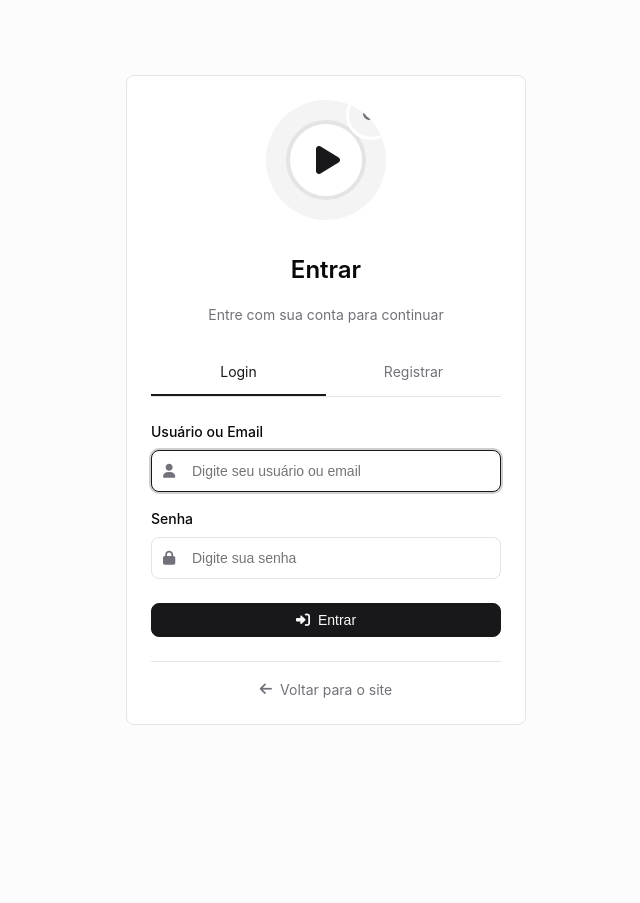
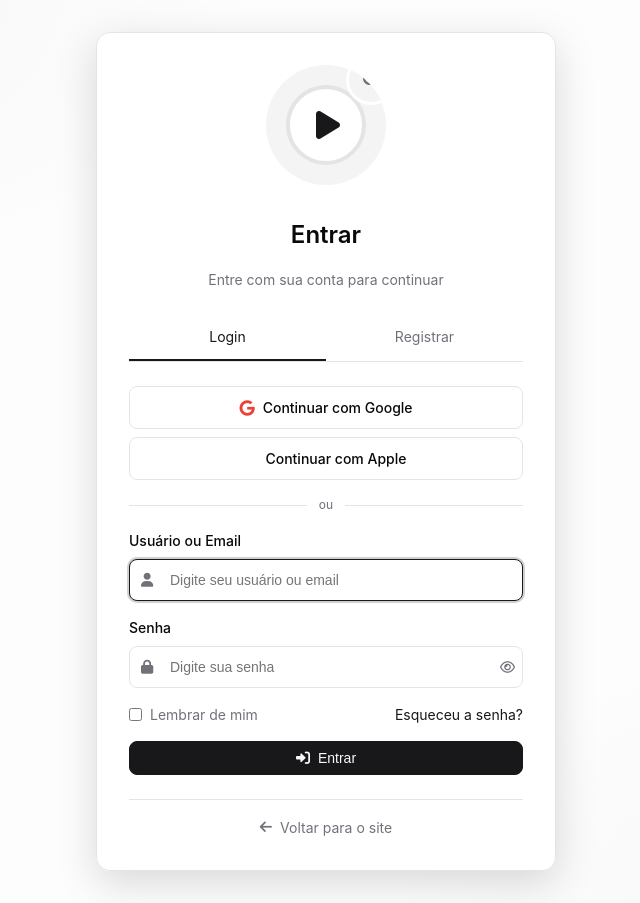
Before and after one commit to spanknibo-cmyk/Renx-Play, a PHP site: page /auth.php in a window 1280 px wide. Shown: the whole page, without its empty margins (314-954 px from the left). Before the commit the page ends 725 px from the top, so only its background shows below. Run offline with PHP 8.4, Linux system fonts and the light colour scheme.

Commit message:
Enhance auth UI with social login, password toggle, and styling
Co-authored-by: lofaxa7215 <lofaxa7215@modeapk.com>

```diff
--- a/auth.php
+++ b/auth.php
@@ -80,7 +80,7 @@ if ($action === 'register' && $_SERVER['REQUEST_METHOD'] === 'POST') {
                     </div>
                 </div>
 
-                <h2><?= $action === 'register' ? 'Entrar' : 'Entrar' ?></h2>
+                <h2><?= $action === 'register' ? 'Criar conta' : 'Entrar' ?></h2>
                 <p style="color: hsl(var(--muted-foreground)); margin-bottom: 1.5rem; font-size: 0.875rem;">
                     Entre com sua conta para continuar
                 </p>
@@ -92,6 +92,12 @@ if ($action === 'register' && $_SERVER['REQUEST_METHOD'] === 'POST') {
             </div>
 
             <?= $message ?>
+
+            <div class="social-login">
+                <a href="#" class="btn btn-social btn-google"><i class="fab fa-google"></i> Continuar com Google</a>
+                <a href="#" class="btn btn-social btn-apple"><i class="fab fa-apple"></i> Continuar com Apple</a>
+            </div>
+            <div class="auth-divider"><span>ou</span></div>
 
             <?php if ($action === 'login'): ?>
                 <form method="POST" class="auth-form">
@@ -108,9 +114,17 @@ if ($action === 'register' && $_SERVER['REQUEST_METHOD'] === 'POST') {
                     <div class="form-group">
                         <label for="password">Senha</label>
                         <div style="position: relative;">
-                            <input type="password" id="password" name="password" placeholder="Digite sua senha" required style="padding-left: 2.5rem;">
+                            <input type="password" id="password" name="password" placeholder="Digite sua senha" required style="padding-left: 2.5rem; padding-right: 2.25rem;">
                             <i class="fas fa-lock" style="position: absolute; left: 0.75rem; top: 50%; transform: translateY(-50%); color: hsl(var(--muted-foreground)); font-size: 0.875rem;"></i>
+                            <button type="button" class="toggle-password" data-target="#password" aria-label="Mostrar senha" style="position: absolute; right: 0.5rem; top: 50%; transform: translateY(-50%); background: none; border: none; color: hsl(var(--muted-foreground)); cursor: pointer;"><i class="far fa-eye"></i></button>
                         </div>
+                    </div>
+
+                    <div class="remember-forgot" style="display: flex; align-items: center; justify-content: space-between; margin-bottom: 0.5rem;">
+                        <label class="checkbox" style="display: inline-flex; align-items: center; gap: 0.5rem; color: hsl(var(--muted-foreground)); font-size: 0.875rem;">
+                            <input type="checkbox" name="remember" style="accent-color: hsl(var(--primary));"> Lembrar de mim
+                        </label>
+                        <a href="#" class="forgot-link" style="color: hsl(var(--ring)); text-decoration: none; font-size: 0.875rem;">Esqueceu a senha?</a>
                     </div>
 
                     <button type="submit" class="btn btn-primary" style="width: 100%; margin-top: 0.5rem;">
@@ -139,18 +153,20 @@ if ($action === 'register' && $_SERVER['REQUEST_METHOD'] === 'POST') {
                     </div>
 
                     <div class="form-group">
-                        <label for="password">Senha</label>
+                        <label for="reg_password">Senha</label>
                         <div style="position: relative;">
-                            <input type="password" id="password" name="password" placeholder="Crie uma senha" required style="padding-left: 2.5rem;">
+                            <input type="password" id="reg_password" name="password" placeholder="Crie uma senha" required style="padding-left: 2.5rem; padding-right: 2.25rem;">
                             <i class="fas fa-lock" style="position: absolute; left: 0.75rem; top: 50%; transform: translateY(-50%); color: hsl(var(--muted-foreground)); font-size: 0.875rem;"></i>
+                            <button type="button" class="toggle-password" data-target="#reg_password" aria-label="Mostrar senha" style="position: absolute; right: 0.5rem; top: 50%; transform: translateY(-50%); background: none; border: none; color: hsl(var(--muted-foreground)); cursor: pointer;"><i class="far fa-eye"></i></button>
                         </div>
                     </div>
 
                     <div class="form-group">
                         <label for="confirm_password">Confirmar Senha</label>
                         <div style="position: relative;">
-                            <input type="password" id="confirm_password" name="confirm_password" placeholder="Confirme sua senha" required style="padding-left: 2.5rem;">
+                            <input type="password" id="confirm_password" name="confirm_password" placeholder="Confirme sua senha" required style="padding-left: 2.5rem; padding-right: 2.25rem;">
                             <i class="fas fa-lock" style="position: absolute; left: 0.75rem; top: 50%; transform: translateY(-50%); color: hsl(var(--muted-foreground)); font-size: 0.875rem;"></i>
+                            <button type="button" class="toggle-password" data-target="#confirm_password" aria-label="Mostrar senha" style="position: absolute; right: 0.5rem; top: 50%; transform: translateY(-50%); background: none; border: none; color: hsl(var(--muted-foreground)); cursor: pointer;"><i class="far fa-eye"></i></button>
                         </div>
                     </div>
 
@@ -177,6 +193,19 @@ if ($action === 'register' && $_SERVER['REQUEST_METHOD'] === 'POST') {
             if (firstInput) {
                 firstInput.focus();
             }
+
+            // Toggle mostrar/ocultar senha
+            document.querySelectorAll('.toggle-password').forEach(function(btn) {
+                var selector = btn.getAttribute('data-target');
+                var input = document.querySelector(selector);
+                btn.addEventListener('click', function() {
+                    if (!input) return;
+                    var isPwd = input.getAttribute('type') === 'password';
+                    input.setAttribute('type', isPwd ? 'text' : 'password');
+                    var icon = btn.querySelector('i');
+                    if (icon) icon.className = isPwd ? 'far fa-eye-slash' : 'far fa-eye';
+                });
+            });
         });
     </script>
 </body>
--- a/style.css
+++ b/style.css
@@ -397,6 +397,69 @@ body {
     outline: none;
     border-color: hsl(var(--ring));
     box-shadow: 0 0 0 2px hsl(var(--ring) / 0.2);
+}
+
+/* Auth - enhancements */
+.auth-container {
+    padding: 2rem;
+    background:
+        radial-gradient(800px 400px at 0% 0%, hsl(var(--accent)) 0%, transparent 70%),
+        radial-gradient(800px 400px at 100% 100%, hsl(var(--accent)) 0%, transparent 70%),
+        hsl(var(--muted) / 0.2);
+}
+
+.auth-card {
+    max-width: 460px;
+    background: hsl(var(--card) / 0.85);
+    border-radius: calc(var(--radius) + 6px);
+    padding: 2rem;
+    box-shadow: 0 12px 40px hsl(var(--foreground) / 0.15);
+    backdrop-filter: saturate(160%) blur(8px);
+}
+
+.social-login {
+    display: grid;
+    grid-template-columns: 1fr;
+    gap: 0.5rem;
+    margin-bottom: 1rem;
+}
+
+.btn-social {
+    width: 100%;
+    border: 1px solid hsl(var(--border));
+    background: hsl(var(--background));
+    color: hsl(var(--foreground));
+    padding: 0.625rem 1rem;
+    border-radius: var(--radius);
+    text-decoration: none;
+    font-weight: 500;
+    display: inline-flex;
+    align-items: center;
+    justify-content: center;
+    gap: 0.5rem;
+    transition: all 0.2s;
+}
+
+.btn-social:hover { background: hsl(var(--accent)); }
+.btn-social i { font-size: 1rem; }
+.btn-social.btn-google i { color: #ea4335; }
+.btn-social.btn-apple i { color: #fff; }
+
+.auth-divider {
+    display: flex;
+    align-items: center;
+    gap: 0.75rem;
+    color: hsl(var(--muted-foreground));
+    font-size: 0.75rem;
+    margin: 0.25rem 0 1rem;
+}
+
+.auth-divider::before,
+.auth-divider::after {
+    content: "";
+    height: 1px;
+    flex: 1;
+    background: hsl(var(--border));
 }
 
 /* Game Detail */
```
